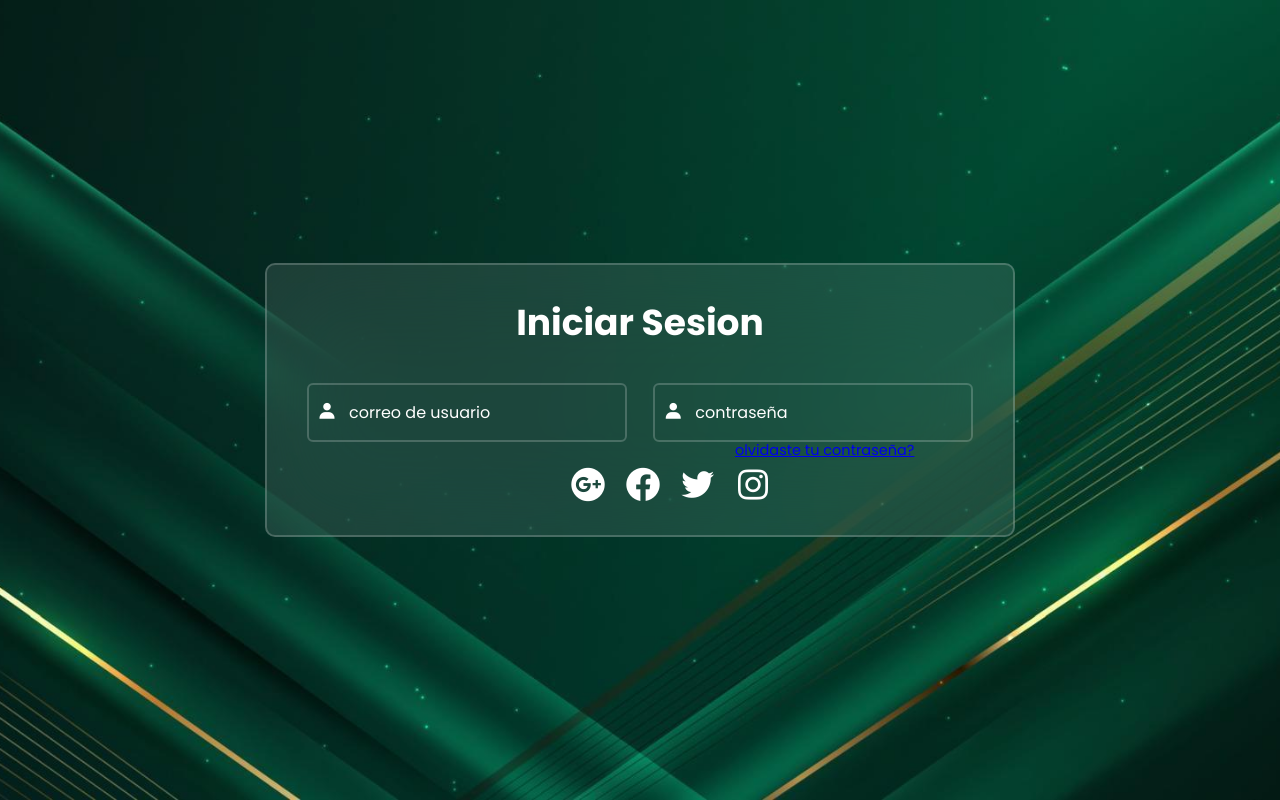
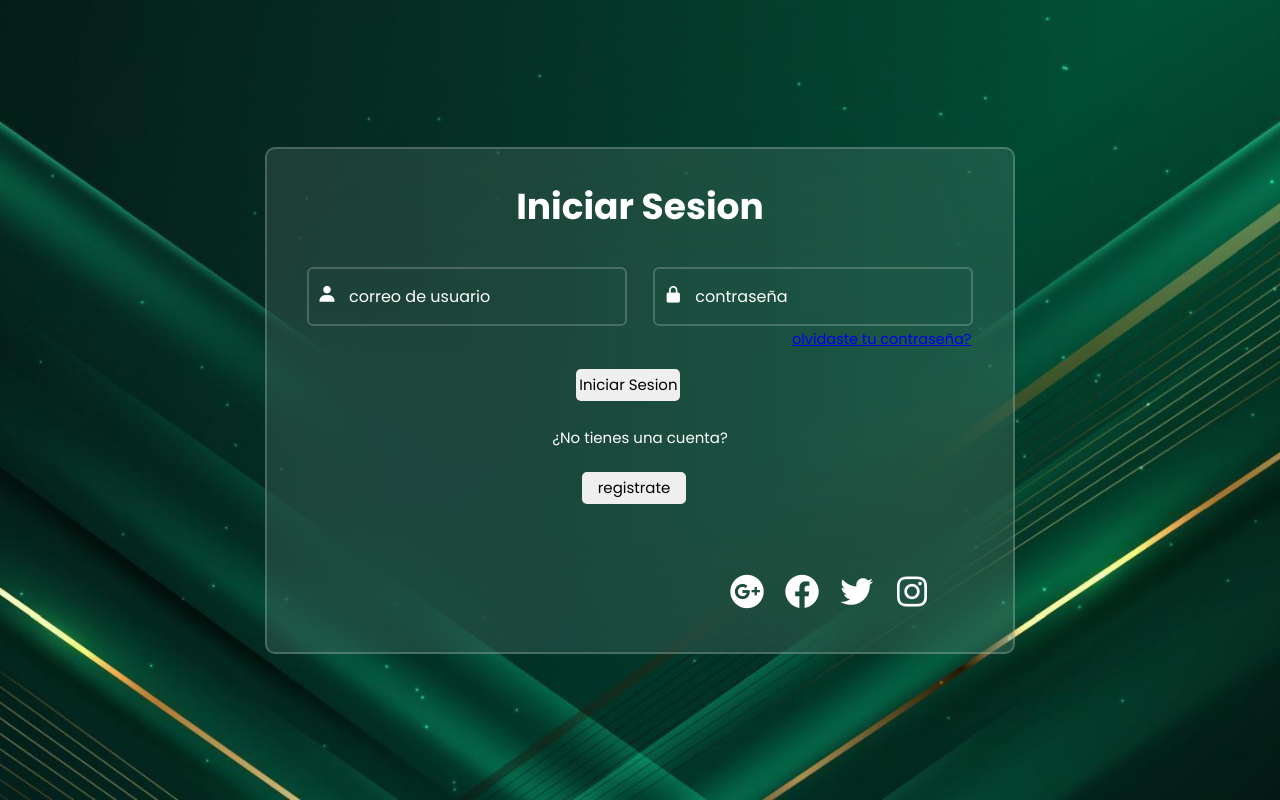
Before and after one commit to dukantmz/login-TS, a plain HTML site: page login.html in a window 1280 px wide. Drawn offline with nearby package versions, Linux system fonts and the light colour scheme.

Commit message:
stilos cambiados

```diff
--- a/login.html
+++ b/login.html
@@ -18,9 +18,15 @@
                 </div>
                 <div class="input-field">
                     <input type="text" placeholder="contraseña" required>
-                    <i class='bx bxs-user' ></i>
+                    <i class='bx bxs-lock-alt' ></i>
                 </div>
-            <label class="label-login"><a href="recuperarC.html">olvidaste tu contraseña?</a></label><br>
+            <label class="label-recuperarC"><a href="recuperarC.html">olvidaste tu contraseña?</a></label><br>
+
+            <button type="submit" class="btn-login">Iniciar Sesion</button><br>
+
+            <label class="label-pregistro">¿No tienes una cuenta?</label><br>
+
+            <button type="submit" class="btn-registro">registrate</button>
 
             <div  class="submit-logos-login">
                 <i class='bx bxl-google-plus-circle' ></i>
--- a/styles.css
+++ b/styles.css
@@ -26,7 +26,7 @@ body{
     border-radius: 10px;
     color: #fff;
     padding: 30px 40px 30px;
-    margin: 0 10px;
+    margin: 10px auto;
 
 }
 
@@ -118,24 +118,57 @@ body{
 }
 
 /*login*/
-/*lick*/
-.wrapper .label-login{
+
+/*boton de inicio de sesion*/
+.wrapper .btn-login{
+    width: 13vh;
+    height: 4vh;
+    border: none;
+    margin: 10px auto;
+    border-radius: 5px;
+    margin-top: 5px;
+    cursor: pointer;
+    font-size: 15px;
+    margin-left:90px;
+    margin-top: 30px;
+}
+/*link de recuperar contraseña*/
+.wrapper .label-recuperarC{
     font-size: -15px;
-    background-color: transparent;
-    transform: translate(53.5vh);
-    margin-top: -15px;
+    margin-top: -10px;
+    cursor: pointer;
+    height: 30px;
+    position: relative;
+    left: 485px;
 }
-.wrapper .label-login a{
-    font-size: -10px;
+/*pregunta sobre registro*/
+.wrapper .label-pregistro{
+    font-size: 15px;
+    text-align: center;
+    margin-top: 15px;
+    width: 100%;
+
+}
+/*boton de registrar */
+.wrapper .btn-registro{
+    width: 13vh;
+    height: 4vh;
+    border: none;
+    border-radius: 5px;
     cursor: pointer;
+    font-size: 15px;
+    margin-left: 275px;
+
+
 }
-/*iconos*/
+
+/*logos */
 .wrapper .submit-logos-login{
     display: flex;
     justify-content: center;
     gap: 15px;
-    transform: translate(-25vh);
-    margin-top: 10px;
+    margin: 10px auto;
+    margin-top: 100px;
 
 
 }
```
